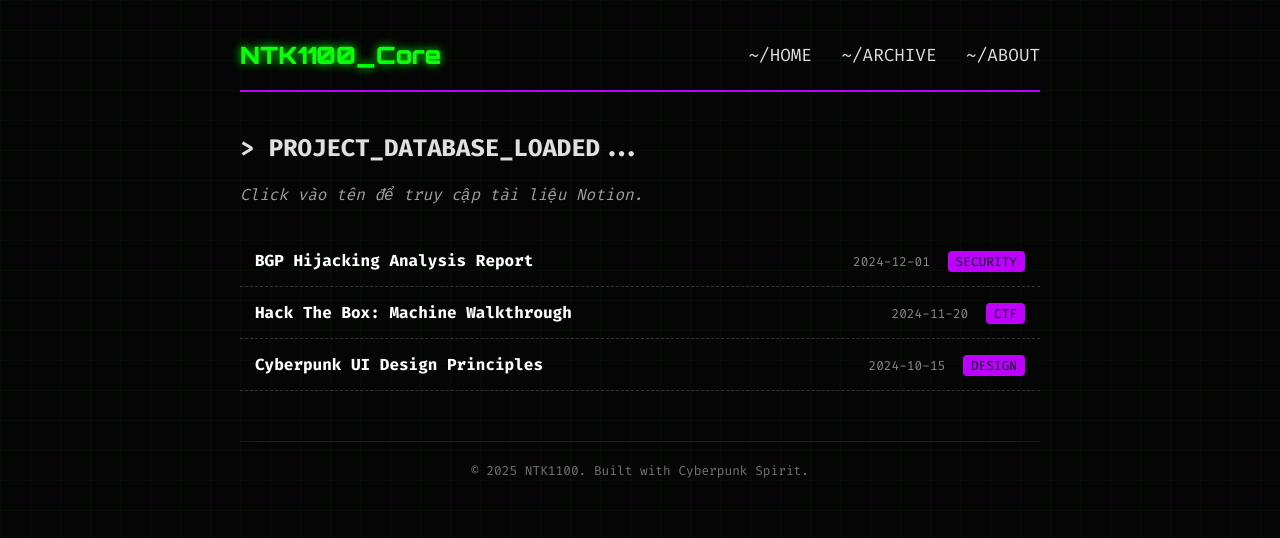
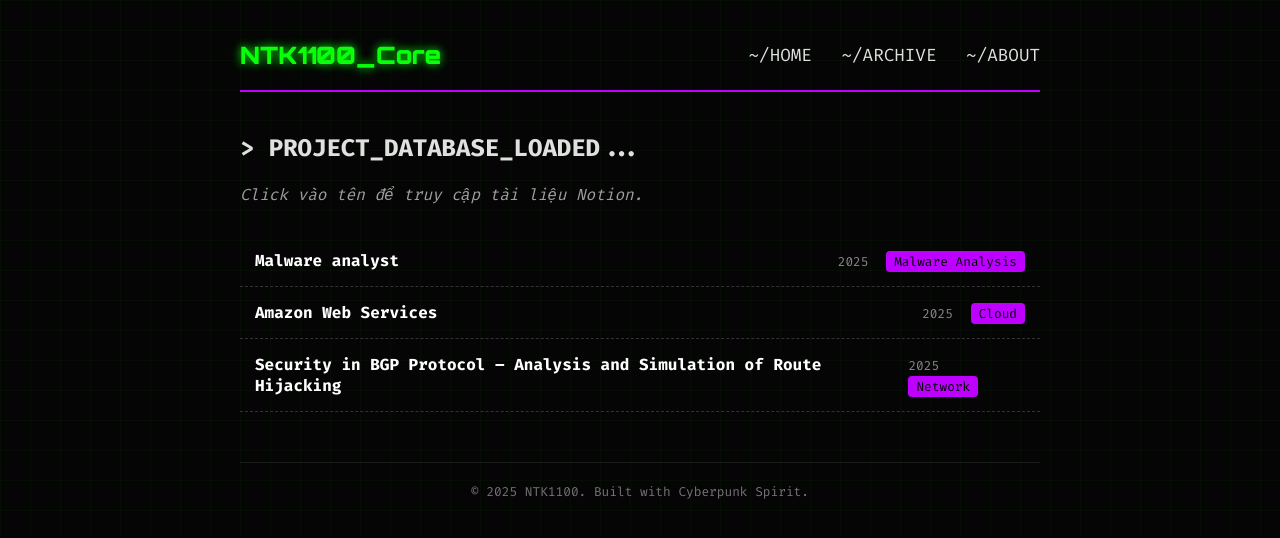
Before and after one commit to NTK1100/NTK1100.github.io, a Jekyll site: the page built from archive.html, in a window 1280 px wide. Shown: the top 538 px of the page. Built offline with Jekyll 4.4.1, drawn with Linux system fonts in a browser that asks for light colours.

Commit message:
add Notion

```diff
--- a/_data/projects.yml
+++ b/_data/projects.yml
@@ -1,14 +1,14 @@
-- title: "BGP Hijacking Analysis Report"
-  url: "https://notion.site/link-cua-ban-1"
-  tag: "SECURITY"
-  date: "2024-12-01"
+- title: "Malware analyst"
+  url: "https://ntk1100.notion.site/Malware-analyst-2b0735d66e7180d08b9ee3516a510936?source=copy_link"
+  tag: "Malware Analysis"
+  date: "2025"
 
-- title: "Hack The Box: Machine Walkthrough"
-  url: "https://notion.site/link-cua-ban-2"
-  tag: "CTF"
-  date: "2024-11-20"
+- title: "Amazon Web Services"
+  url: "https://ntk1100.notion.site/Amazon-Web-Services-2ad735d66e7180a3a762d11365bdbfbc?source=copy_link"
+  tag: "Cloud"
+  date: "2025"
 
-- title: "Cyberpunk UI Design Principles"
+- title: "Security in BGP Protocol – Analysis and Simulation of Route Hijacking"
   url: "https://notion.site/link-cua-ban-3"
-  tag: "DESIGN"
-  date: "2024-10-15"
+  tag: "Network"
+  date: "2025"
--- a/assets/css/style.css
+++ b/assets/css/style.css
@@ -3,20 +3,23 @@
 :root {
     --bg-color: #050505;
     --text-color: #e0e0e0;
-    --neon-green: #0aff0a; /* Màu Hacker */
-    --neon-purple: #bd00ff; /* Màu Hip-hop */
+    --neon-green: #0aff0a;
+    /* Màu Hacker */
+    --neon-purple: #bd00ff;
+    /* Màu Hip-hop */
     --glass-bg: rgba(20, 20, 20, 0.8);
 }
 
 body {
     background-color: var(--bg-color);
     color: var(--text-color);
-    font-family: 'Fira Code', monospace; /* Font code */
+    font-family: 'Fira Code', monospace;
+    /* Font code */
     margin: 0;
     padding: 0;
     /* Hiệu ứng nền lưới */
     background-image: linear-gradient(rgba(0, 255, 0, 0.03) 1px, transparent 1px),
-    linear-gradient(90deg, rgba(0, 255, 0, 0.03) 1px, transparent 1px);
+        linear-gradient(90deg, rgba(0, 255, 0, 0.03) 1px, transparent 1px);
     background-size: 30px 30px;
 }
 
@@ -53,7 +56,8 @@ nav {
     transition: 0.3s;
 }
 
-.nav-links a:hover, .nav-links a.active {
+.nav-links a:hover,
+.nav-links a.active {
     color: var(--neon-purple);
     text-shadow: 0 0 8px var(--neon-purple);
     border-bottom: 1px solid var(--neon-purple);
@@ -67,11 +71,12 @@ nav {
     border-radius: 12px;
     overflow: hidden;
 }
+
 /* Đảo màu Spotify cho hợp dark mode */
 .spotify-box iframe {
-    filter: invert(90%) hue-rotate(180deg) contrast(1.2);
     opacity: 0.9;
-    display: block; /* fix khoảng trắng thừa */
+    display: block;
+    /* fix khoảng trắng thừa */
 }
 
 /* --- Archive List (Style đĩa nhạc cho Notion) --- */
@@ -89,8 +94,10 @@ nav {
 }
 
 .track-item:hover {
-    background: rgba(10, 255, 10, 0.1); /* Hover màu xanh hacker */
-    padding-left: 25px; /* Hiệu ứng trượt sang phải */
+    background: rgba(10, 255, 10, 0.1);
+    /* Hover màu xanh hacker */
+    padding-left: 25px;
+    /* Hiệu ứng trượt sang phải */
     cursor: pointer;
 }
 
```
Also changed, not shown: about.html (added, +13 -0 lines), index.html (+7 -6 lines).
